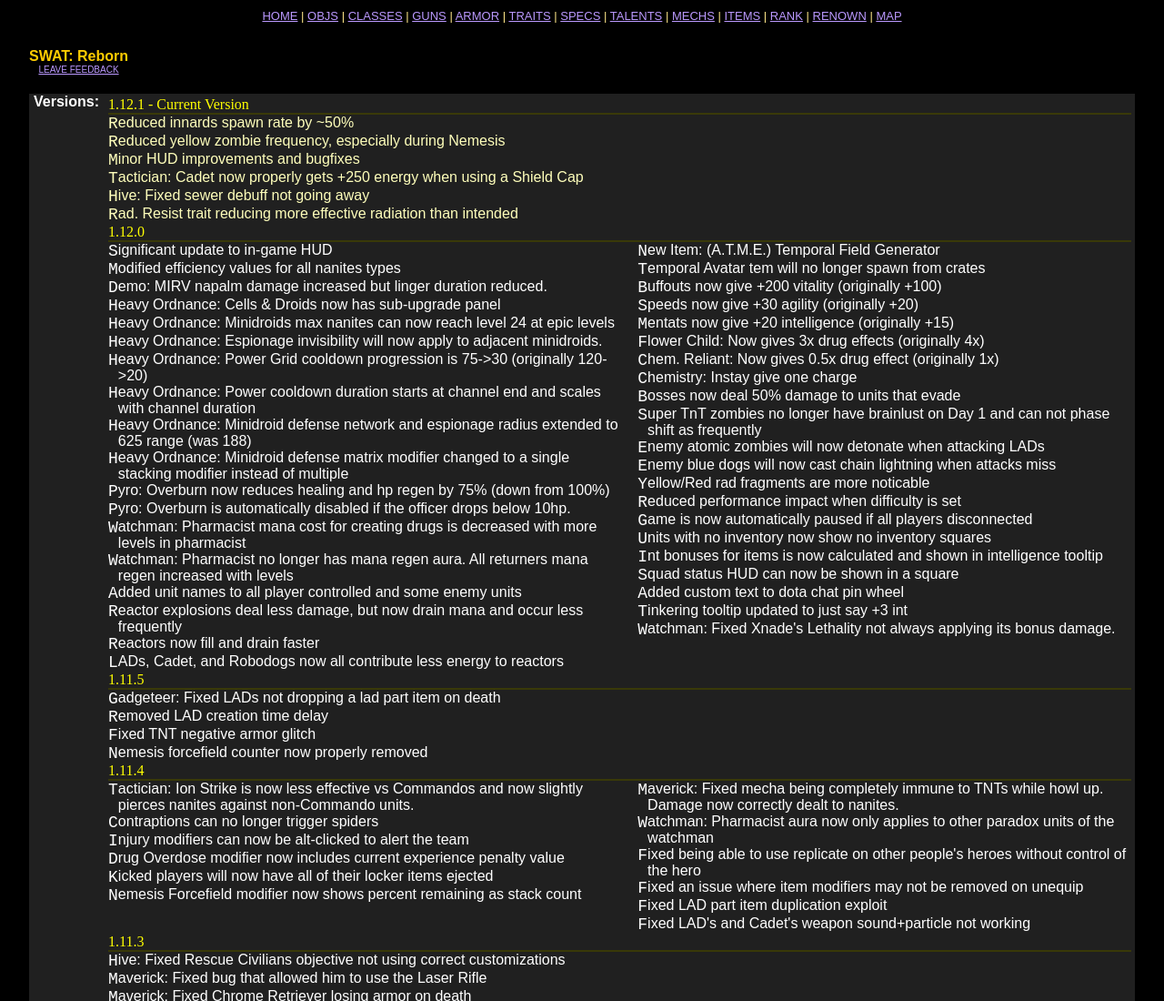
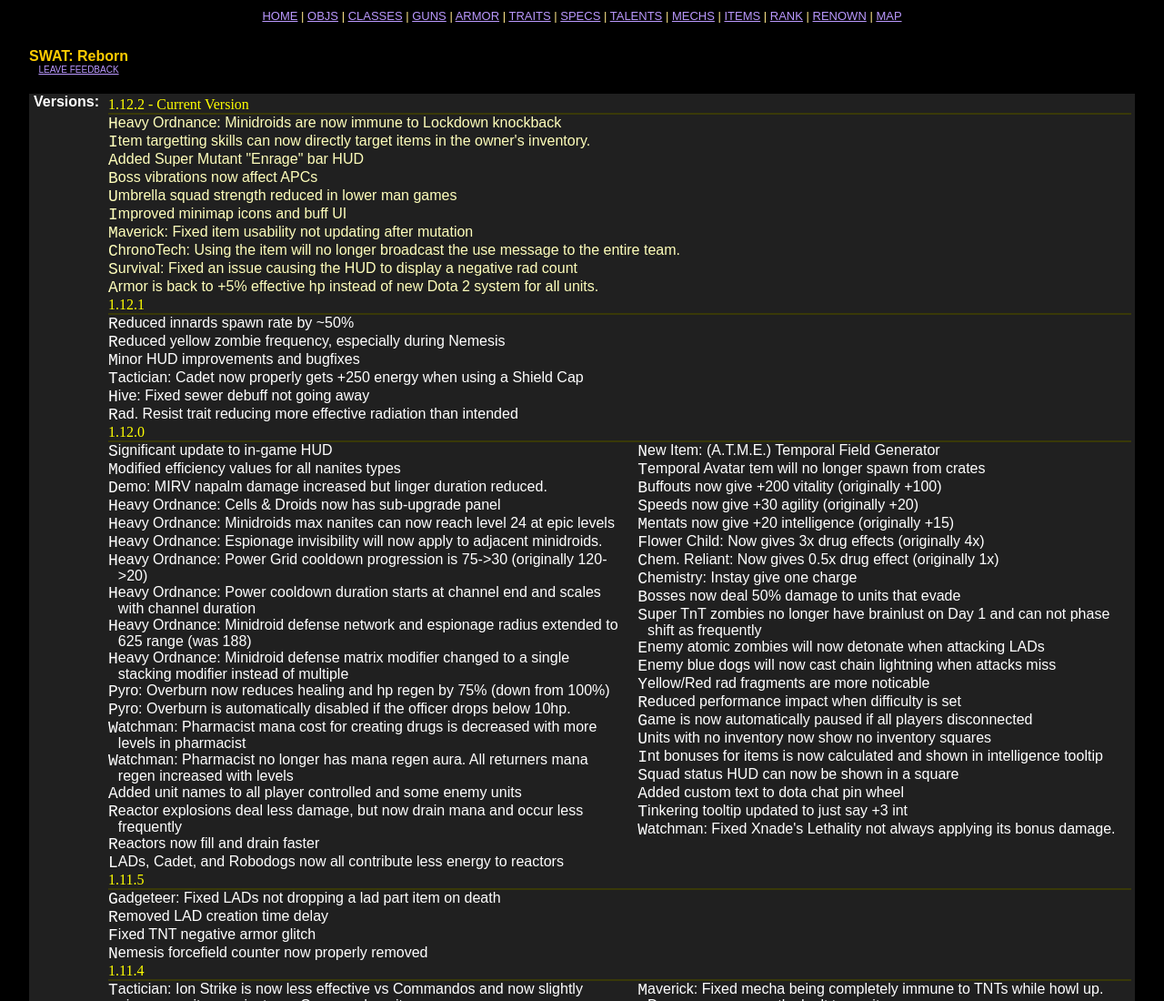
Before and after one commit to campbt/SwatWebsite, a plain HTML site: page readmerebornv.html in a window 1280 px wide. Shown: the top 1100 px of the page at 91% size. Drawn offline with Linux system fonts and the light colour scheme.

Commit message:
Added version changes for 1.12.2

```diff
--- a/readmerebornv.html
+++ b/readmerebornv.html
@@ -74,6 +74,19 @@ WriteBr();
 <table cellpadding=0 cellspacing=0 border=0><tr><td height=3></td></tr></table>
 
 <script>
+    VerHead('1.12.2');
+    VerData('Heavy Ordnance: Minidroids are now immune to Lockdown knockback');
+    VerData('Item targetting skills can now directly target items in the owner\'s inventory.');
+    VerData('Added Super Mutant "Enrage" bar HUD');
+    VerData('Boss vibrations now affect APCs');
+    VerData('Umbrella squad strength reduced in lower man games');
+    VerData('Improved minimap icons and buff UI');
+    VerData('Maverick: Fixed item usability not updating after mutation');
+    VerData('ChronoTech: Using the item will no longer broadcast the use message to the entire team.');
+    VerData('Survival: Fixed an issue causing the HUD to display a negative rad count');
+    VerData('Armor is back to +5% effective hp instead of new Dota 2 system for all units.');
+    VerFoot();
+
     VerHead('1.12.1');
     VerData('Reduced innards spawn rate by ~50%');
     VerData('Reduced yellow zombie frequency, especially during Nemesis');
```
